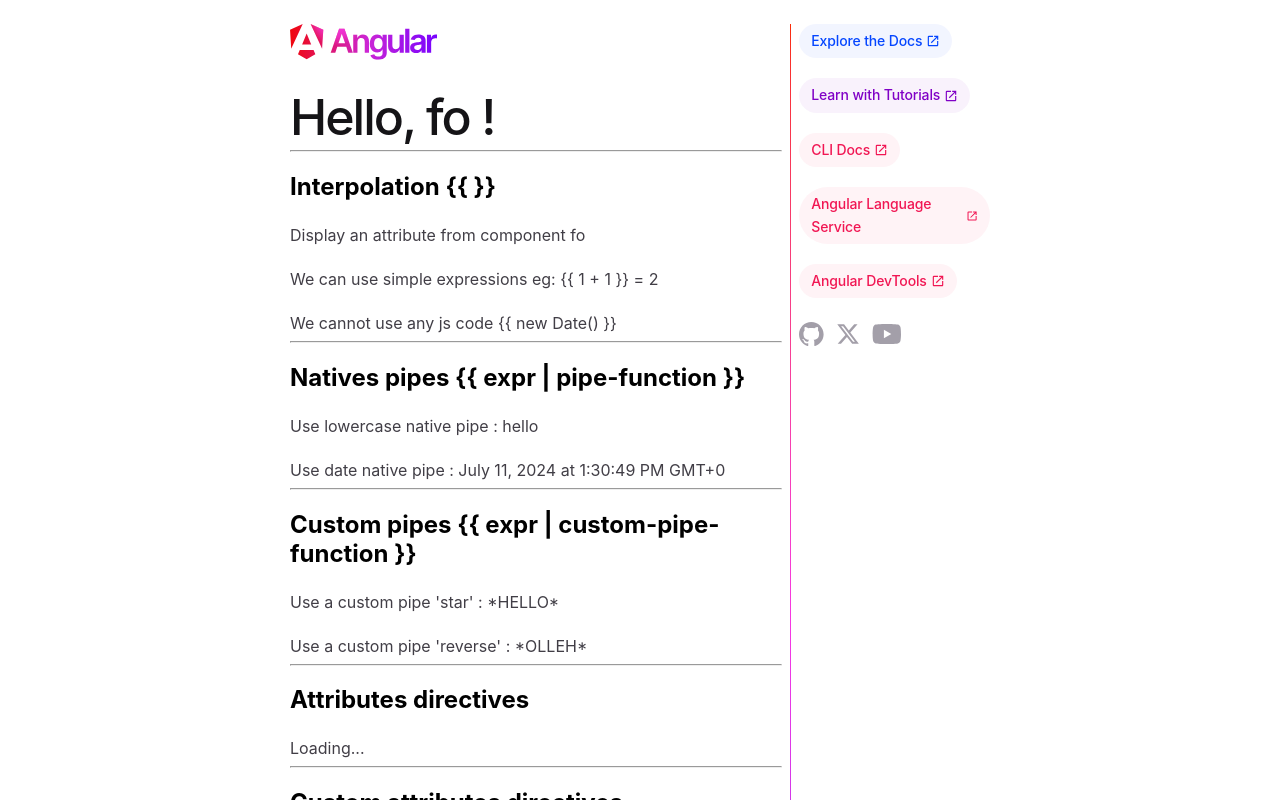
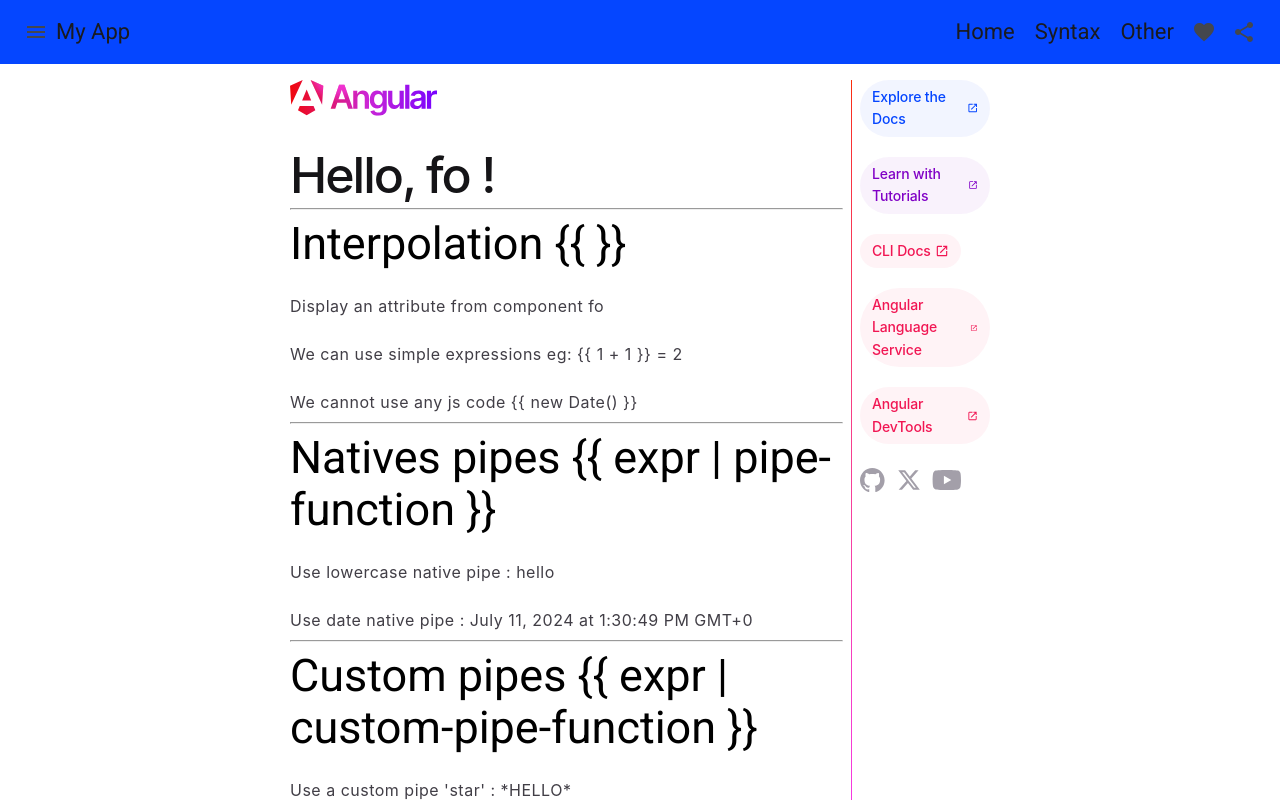
Before and after one commit to bngams/ng-ws-2407, an Angular app: page / in a window 1280 px wide. Shown: the top 800 px of the page. Built offline with nearby package versions, Linux system fonts and the light colour scheme.

Commit message:
Angular material + HeaderComponent + Input + MenuItem model

```diff
--- a/angular.json
+++ b/angular.json
@@ -39,6 +39,7 @@
               }
             ],
             "styles": [
+              "@angular/material/prebuilt-themes/azure-blue.css",
               "projects/fo/src/styles.scss"
             ],
             "scripts": []
@@ -98,6 +99,7 @@
               }
             ],
             "styles": [
+              "@angular/material/prebuilt-themes/azure-blue.css",
               "projects/fo/src/styles.scss"
             ],
             "scripts": []
--- a/package.json
+++ b/package.json
@@ -11,10 +11,12 @@
   "private": true,
   "dependencies": {
     "@angular/animations": "^18.0.0",
+    "@angular/cdk": "^18.1.0",
     "@angular/common": "^18.0.0",
     "@angular/compiler": "^18.0.0",
     "@angular/core": "^18.0.0",
     "@angular/forms": "^18.0.0",
+    "@angular/material": "^18.1.0",
     "@angular/platform-browser": "^18.0.0",
     "@angular/platform-browser-dynamic": "^18.0.0",
     "@angular/router": "^18.0.0",
--- a/projects/fo/src/app/app.component.html
+++ b/projects/fo/src/app/app.component.html
@@ -176,6 +176,8 @@
     }
   }
 </style>
+
+<app-header [menuItems]="myMenuItems"></app-header>
 
 <main class="main">
   <div class="content">
--- a/projects/fo/src/app/app.component.ts
+++ b/projects/fo/src/app/app.component.ts
@@ -1,4 +1,5 @@
 import { Component } from '@angular/core';
+import { MenuItems } from './models/menu-item';
 
 @Component({
   selector: 'app-root',
@@ -8,6 +9,11 @@
   styleUrl: './app.component.scss'
 })
 export class AppComponent {
+  myMenuItems: MenuItems = [
+    { path: '', label: 'Home'},
+    { path: '', label: 'Syntax'},
+    { path: '', label: 'Other'}
+  ];
   title = 'fo';
   today = new Date();
   loading = true;
--- a/projects/fo/src/app/app.module.ts
+++ b/projects/fo/src/app/app.module.ts
@@ -1,24 +1,32 @@
 import { NgModule } from '@angular/core';
 import { BrowserModule } from '@angular/platform-browser';
-
 import { AppRoutingModule } from './app-routing.module';
 import { AppComponent } from './app.component';
 import { StarPipe } from './pipes/star.pipe';
 import { ReversePipe } from './pipes/reverse.pipe';
 import { HighlightDirective } from './directives/highlight.directive';
+import { provideAnimationsAsync } from '@angular/platform-browser/animations/async';
+import {MatIconModule} from '@angular/material/icon';
+import {MatButtonModule} from '@angular/material/button';
+import {MatToolbarModule} from '@angular/material/toolbar';
+import { HeaderComponent } from './components/header/header.component';
 
 @NgModule({
   declarations: [
-    AppComponent
+    AppComponent,
+    HeaderComponent
   ],
   imports: [
     BrowserModule, // inside this we have native pipes...
     StarPipe,
     ReversePipe,
     HighlightDirective,
+    MatToolbarModule, MatButtonModule, MatIconModule,
     AppRoutingModule
   ],
-  providers: [],
+  providers: [
+    provideAnimationsAsync()
+  ],
   bootstrap: [AppComponent]
 })
 export class AppModule { }
--- /dev/null
+++ b/projects/fo/src/app/components/header/header.component.html
@@ -0,0 +1,20 @@
+<header>
+  <mat-toolbar>
+    <button mat-icon-button class="example-icon" aria-label="Example icon-button with menu icon">
+      <mat-icon>menu</mat-icon>
+    </button>
+    <span>My App</span>
+    <span class="example-spacer"></span>
+    <ul>
+      @for (item of menuItems; track item) {
+        <li>{{ item.label }}</li>
+      }
+    </ul>
+    <button mat-icon-button class="example-icon favorite-icon" aria-label="Example icon-button with heart icon">
+      <mat-icon>favorite</mat-icon>
+    </button>
+    <button mat-icon-button class="example-icon" aria-label="Example icon-button with share icon">
+      <mat-icon>share</mat-icon>
+    </button>
+  </mat-toolbar>
+</header>
--- /dev/null
+++ b/projects/fo/src/app/components/header/header.component.scss
@@ -0,0 +1,16 @@
+mat-toolbar {
+  background-color: var(--pill-accent);
+}
+
+.example-spacer {
+  flex: 1 1 auto;
+}
+
+ul {
+  list-style-type: none;
+  display: flex;
+
+  li {
+    margin: 10px;
+  }
+}
--- /dev/null
+++ b/projects/fo/src/app/components/header/header.component.ts
@@ -0,0 +1,23 @@
+import { Component, Input } from '@angular/core';
+import { MenuItems } from '../../models/menu-item';
+
+@Component({
+  selector: 'app-header',
+  templateUrl: './header.component.html',
+  styleUrl: './header.component.scss'
+})
+export class HeaderComponent {
+  // menuItems: string[] = ['Home', 'Syntax', '...'];
+  // same as (type inference)
+
+  // no type inference here (complex type)
+  // menuItems: MenuItems  = [
+  //   { path: '', label: 'Home'},
+  //   { path: '', label: 'Syntax'},
+  //   { path: '', label: 'Other'},
+  // ];
+
+  @Input()
+  menuItems!: MenuItems;
+
+}
--- /dev/null
+++ b/projects/fo/src/app/models/menu-item.ts
@@ -0,0 +1,6 @@
+export type MenuItem = {
+  path: string;
+  label: string;
+}
+
+export type MenuItems = MenuItem[];
--- a/projects/fo/src/index.html
+++ b/projects/fo/src/index.html
@@ -6,8 +6,11 @@
   <base href="/">
   <meta name="viewport" content="width=device-width, initial-scale=1">
   <link rel="icon" type="image/x-icon" href="favicon.ico">
+  <!-- can be setup locally (avoid external links)-->
+  <link href="https://fonts.googleapis.com/css2?family=Roboto:wght@300;400;500&display=swap" rel="stylesheet">
+  <link href="https://fonts.googleapis.com/icon?family=Material+Icons" rel="stylesheet">
 </head>
-<body>
+<body class="mat-typography">
   <app-root></app-root>
 </body>
 </html>
--- a/projects/fo/src/styles.scss
+++ b/projects/fo/src/styles.scss
@@ -1 +1,4 @@
 /* You can add global styles to this file, and also import other style files */
+
+html, body { height: 100%; }
+body { margin: 0; font-family: Roboto, "Helvetica Neue", sans-serif; }
```
Also changed, not shown: 1 other file (tests, documents, lock files or other folders).
